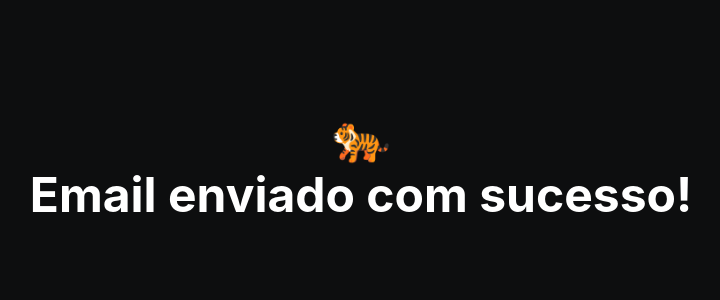
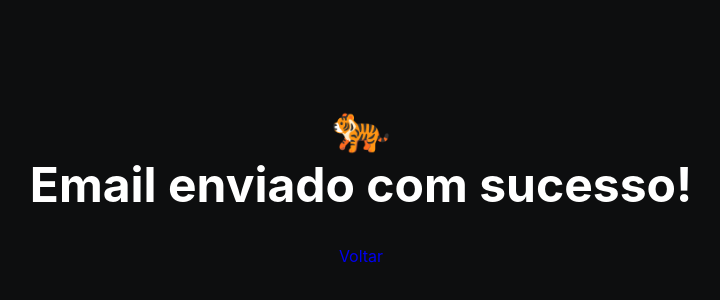
Before and after one commit to edu07slls/Portifolio, a plain HTML site: page obrigado.html in a window 1280 px wide. Shown: the part 218-518 px from the top of the page, without its empty margins (279-999 px from the left). Drawn offline with Linux system fonts and the light colour scheme.

Commit message:
Novos arquivos

```diff
--- a/obrigado.html
+++ b/obrigado.html
@@ -10,7 +10,7 @@
 <body>
     <div class="obrigado">
         <h4>Email enviado com sucesso!</h4>
-        <a href="https://eduardosalles.netlify.app"></a>
+        <a href="https://eduardosalles.netlify.app">Voltar</a>
     </div>
 </body>
 </html>
```
Also changed, not shown: index.html (+1 -1 lines).
